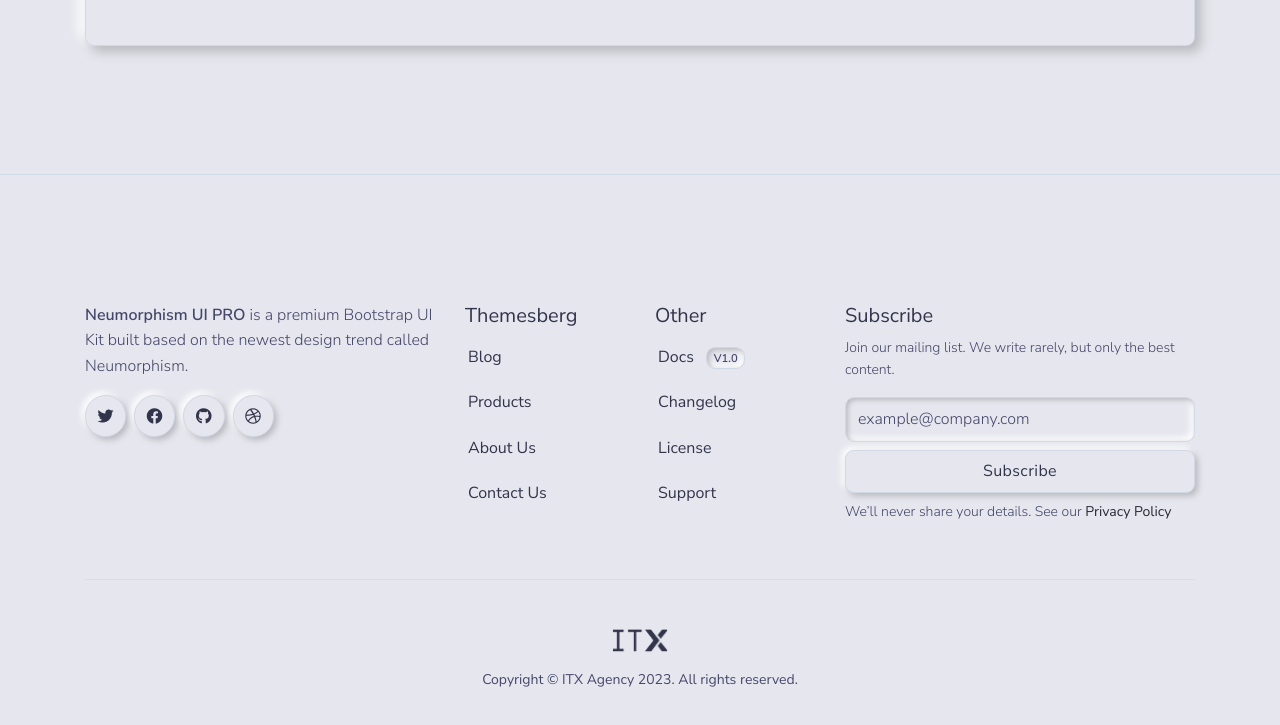
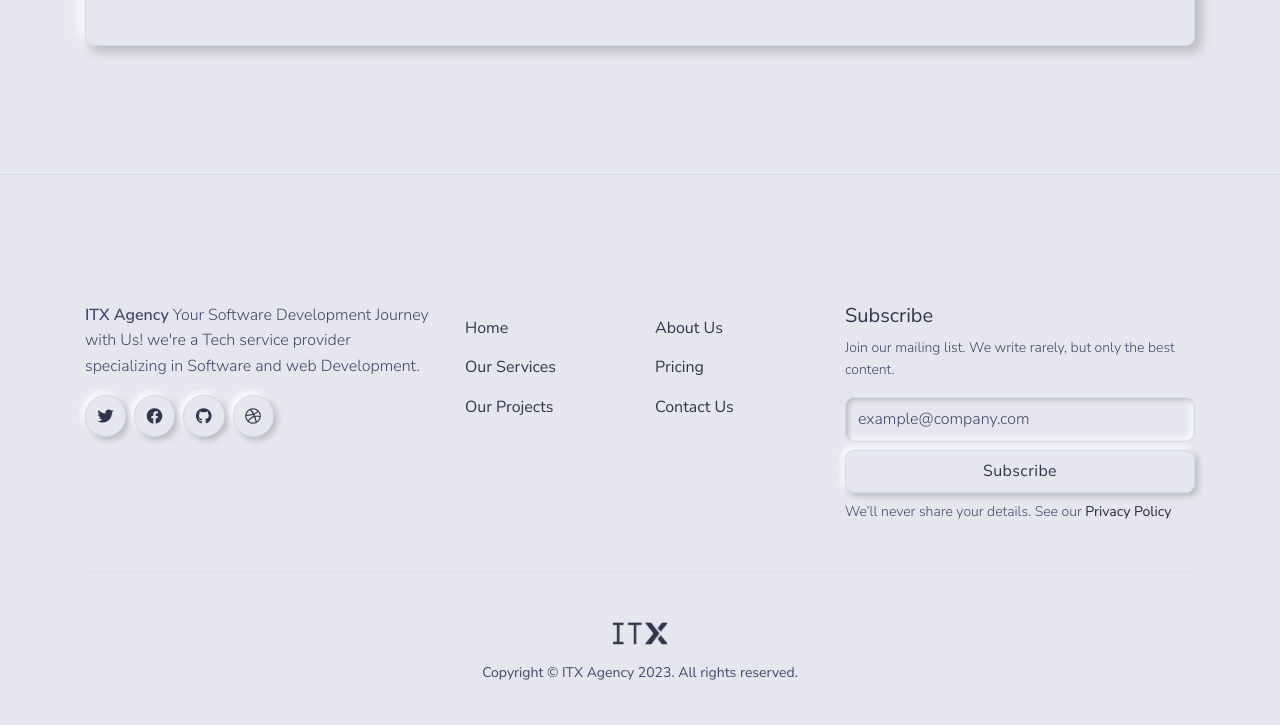
Before and after one commit to itx-agency/itx.agency, a plain HTML site: page index.html in a window 1280 px wide. Shown: the part 6320-7045 px from the top of the page. Drawn offline with Linux system fonts and the light colour scheme.

Commit message:
footer updated

```diff
--- a/index.html
+++ b/index.html
@@ -413,14 +413,25 @@
                             <!-- Content -->
                             <div class="card-body">
                                 <ul class="list-group list-group-flush price-list">
-                                    <li class="list-group-item bg-soft pl-0"><span class="text-success"><span class="fas fa-check-circle"></span>Custom design based on client's branding.</li>
-                                    <li class="list-group-item bg-soft pl-0"><span class="text-success"><span class="fas fa-check-circle"></span>Up to 5 pages.</li>
-                                    <li class="list-group-item bg-soft pl-0"><span class="text-success"><span class="fas fa-check-circle"></span></span>Mobile responsiveness.</li>
-                                    <li class="list-group-item bg-soft pl-0"><span class="text-success"><span class="fas fa-check-circle"></span></span>Contact form integration.</li>
-                                    <li class="list-group-item bg-soft pl-0"><span class="text-success"><span class="fas fa-check-circle"></span></span> E-commerce</li>
-                                    <li class="list-group-item bg-soft pl-0"><span class="text-success"><span class="fas fa-check-circle"></span></span>No templates.</li>
-                                    <li class="list-group-item bg-soft border-0 pl-0 pb-0"><span class="text-success"><span class="fas fa-check-circle"></span></span>One revision.</li>
-                                    <li class="list-group-item bg-soft pl-0"><span class="align-top font-medium"><br><b>Price: LKR 30000 to 40000+</b></span> </li>
+                                    <li class="list-group-item bg-soft pl-0"><span class="text-success"><span
+                                                class="fas fa-check-circle"></span>Custom design based on client's
+                                            branding.</li>
+                                    <li class="list-group-item bg-soft pl-0"><span class="text-success"><span
+                                                class="fas fa-check-circle"></span>Up to 5 pages.</li>
+                                    <li class="list-group-item bg-soft pl-0"><span class="text-success"><span
+                                                class="fas fa-check-circle"></span></span>Mobile responsiveness.</li>
+                                    <li class="list-group-item bg-soft pl-0"><span class="text-success"><span
+                                                class="fas fa-check-circle"></span></span>Contact form integration.</li>
+                                    <li class="list-group-item bg-soft pl-0"><span class="text-success"><span
+                                                class="fas fa-check-circle"></span></span> E-commerce</li>
+                                    <li class="list-group-item bg-soft pl-0"><span class="text-success"><span
+                                                class="fas fa-check-circle"></span></span>No templates.</li>
+                                    <li class="list-group-item bg-soft border-0 pl-0 pb-0"><span
+                                            class="text-success"><span class="fas fa-check-circle"></span></span>One
+                                        revision.</li>
+                                    <li class="list-group-item bg-soft pl-0"><span
+                                            class="align-top font-medium"><br><b>Price: LKR 30000 to 40000+</b></span>
+                                    </li>
                                 </ul>
 
                             </div>
@@ -439,14 +450,26 @@
                             <!-- Content -->
                             <div class="card-body">
                                 <ul class="list-group list-group-flush price-list">
-                                    <li class="list-group-item bg-soft pl-0"><span class="text-success"><span class="fas fa-check-circle"></span></span> All from Basic Package.</li>
-                                    <li class="list-group-item bg-soft pl-0"><span class="text-success"><span class="fas fa-check-circle"></span></span> Up to 10 pages.</li>
-                                    <li class="list-group-item bg-soft pl-0"><span class="text-success"><span class="fas fa-check-circle"></span></span> Enhanced design.</li>
-                                    <li class="list-group-item bg-soft pl-0"><span class="text-success"><span class="fas fa-check-circle"></span></span> Social media integration.</li>
-                                    <li class="list-group-item bg-soft pl-0"><span class="text-success"><span class="fas fa-check-circle"></span></span> Google Analytics setup.</li>
-                                    <li class="list-group-item bg-soft pl-0"><span class="text-success"><span class="fas fa-check-circle"></span></span> 1 month of post-launch updates.</li>
-                                    <li class="list-group-item bg-soft border-0 pl-0 pb-0"><span class="text-success"><span class="fas fa-check-circle"></span></span> One revision.</li>
-                                    <li class="list-group-item bg-soft pl-0"><span class="align-top font-medium"><br><b>Price: LKR 30000 to 40000+</b></span> </li>
+                                    <li class="list-group-item bg-soft pl-0"><span class="text-success"><span
+                                                class="fas fa-check-circle"></span></span> All from Basic Package.</li>
+                                    <li class="list-group-item bg-soft pl-0"><span class="text-success"><span
+                                                class="fas fa-check-circle"></span></span> Up to 10 pages.</li>
+                                    <li class="list-group-item bg-soft pl-0"><span class="text-success"><span
+                                                class="fas fa-check-circle"></span></span> Enhanced design.</li>
+                                    <li class="list-group-item bg-soft pl-0"><span class="text-success"><span
+                                                class="fas fa-check-circle"></span></span> Social media integration.
+                                    </li>
+                                    <li class="list-group-item bg-soft pl-0"><span class="text-success"><span
+                                                class="fas fa-check-circle"></span></span> Google Analytics setup.</li>
+                                    <li class="list-group-item bg-soft pl-0"><span class="text-success"><span
+                                                class="fas fa-check-circle"></span></span> 1 month of post-launch
+                                        updates.</li>
+                                    <li class="list-group-item bg-soft border-0 pl-0 pb-0"><span
+                                            class="text-success"><span class="fas fa-check-circle"></span></span> One
+                                        revision.</li>
+                                    <li class="list-group-item bg-soft pl-0"><span
+                                            class="align-top font-medium"><br><b>Price: LKR 30000 to 40000+</b></span>
+                                    </li>
                                 </ul>
 
                             </div>
@@ -465,24 +488,36 @@
                             <!-- Content -->
                             <div class="card-body">
                                 <ul class="list-group list-group-flush price-list">
-                                    <li class="list-group-item bg-soft pl-0"><span class="text-success"><span class="fas fa-check-circle"></span></span> All from Standard Package.</li>
-                                    <li class="list-group-item bg-soft pl-0"><span class="text-success"><span class="fas fa-check-circle"></span></span> Up to 20 pages.</li>
-                                    <li class="list-group-item bg-soft pl-0"><span class="text-success"><span class="fas fa-check-circle"></span></span> E-commerce integration.</li>
-                                    <li class="list-group-item bg-soft pl-0"><span class="text-success"><span class="fas fa-check-circle"></span></span> Advanced SEO setup.</li>
-                                    <li class="list-group-item bg-soft pl-0"><span class="text-success"><span class="fas fa-check-circle"></span></span> Blog or news section.</li>
-                                    <li class="list-group-item bg-soft pl-0"><span class="text-success"><span class="fas fa-check-circle"></span></span> Content management training.</li>
-                                    <li class="list-group-item bg-soft border-0 pl-0 pb-0"><span class="text-success"><span class="fas fa-check-circle"></span></span> One revision.</li>
-                                    <li class="list-group-item bg-soft pl-0"><span class="align-top font-medium"><br><b>Price: LKR 30000 to 40000+</b></span> </li>
+                                    <li class="list-group-item bg-soft pl-0"><span class="text-success"><span
+                                                class="fas fa-check-circle"></span></span> All from Standard Package.
+                                    </li>
+                                    <li class="list-group-item bg-soft pl-0"><span class="text-success"><span
+                                                class="fas fa-check-circle"></span></span> Up to 20 pages.</li>
+                                    <li class="list-group-item bg-soft pl-0"><span class="text-success"><span
+                                                class="fas fa-check-circle"></span></span> E-commerce integration.</li>
+                                    <li class="list-group-item bg-soft pl-0"><span class="text-success"><span
+                                                class="fas fa-check-circle"></span></span> Advanced SEO setup.</li>
+                                    <li class="list-group-item bg-soft pl-0"><span class="text-success"><span
+                                                class="fas fa-check-circle"></span></span> Blog or news section.</li>
+                                    <li class="list-group-item bg-soft pl-0"><span class="text-success"><span
+                                                class="fas fa-check-circle"></span></span> Content management training.
+                                    </li>
+                                    <li class="list-group-item bg-soft border-0 pl-0 pb-0"><span
+                                            class="text-success"><span class="fas fa-check-circle"></span></span> One
+                                        revision.</li>
+                                    <li class="list-group-item bg-soft pl-0"><span
+                                            class="align-top font-medium"><br><b>Price: LKR 30000 to 40000+</b></span>
+                                    </li>
                                 </ul>
 
                             </div>
                             <!-- End Content -->
                         </div>
                     </div>
-                    </div>
                 </div>
+            </div>
 
-            </div>
+        </div>
         </div>
 
 
@@ -545,10 +580,9 @@
     <footer class="d-flex pb-5 pt-6 pt-md-7 border-top border-light bg-primary">
         <div class="container">
             <div class="row">
-                <div class="col-lg-4">
-                    <p><strong>Neumorphism UI PRO</strong> is a premium Bootstrap UI Kit built based on the newest
-                        design
-                        trend called Neumorphism.</p>
+                <div class="col-lg-4 ">
+                    <p> <strong>ITX Agency</strong> Your Software Development Journey with Us! we're a Tech service
+                        provider specializing in Software and web Development.</p>
                     <ul class="d-flex list-unstyled mb-5 mb-lg-0">
                         <li class="mr-2">
                             <a href="https://twitter.com/themesberg" target="_blank"
@@ -580,37 +614,22 @@
                         </li>
                     </ul>
                 </div>
-                <div class="col-6 col-lg-2 mb-5 mb-lg-0">
-                    <h5>Themesberg</h5>
+                <div class="col-6 col-lg-2 mb-5 mb-lg-0 justify-content-center">
+
                     <ul class="footer-links list-unstyled mt-2">
-                        <li class="mb-1"><a class="p-2" target="_blank" href="https://themesberg.com/blog">Blog</a></li>
-                        <li class="mb-1"><a class="p-2" target="_blank"
-                                href="https://themesberg.com/products">Products</a>
-                        </li>
-                        <li class="mb-1"><a class="p-2" target="_blank" href="https://themesberg.com/about">About Us</a>
-                        </li>
-                        <li><a class="p-2" target="_blank" href="https://themesberg.com/contact">Contact Us</a></li>
+                        <li><a class="mb-1" href="#home">Home</a></li>
+                        <li><a class="mb-1" href="#service">Our Services</a></li>
+                        <li><a class="mb-1" href="#ourProjects">Our Projects</a></li>
+
+
                     </ul>
                 </div>
-                <div class="col-6 col-lg-2 mb-5 mb-lg-0">
-                    <h5>Other</h5>
+                <div class="col-6 col-lg-2 mb-5 mb-lg-0 justify-content-center">
+                    <h5> </h5>
                     <ul class="footer-links list-unstyled mt-2">
-                        <li class="mb-1"><a class="p-2"
-                                href="https://themesberg.com/docs/pixel-bootstrap/getting-started/overview/"
-                                target="_blank">Docs
-                                <span class="badge badge-gray text-uppercase ml-2">v1.0</span></a>
-                        </li>
-                        <li class="mb-1">
-                            <a class="p-2" href="https://themesberg.com/docs/pixel-bootstrap/getting-started/changelog"
-                                target="_blank">Changelog</a>
-                        </li>
-                        <li class="mb-1">
-                            <a class="p-2" target="_blank" href="https://themesberg.com/licensing">License</a>
-                        </li>
-                        <li>
-                            <a class="p-2" target="_blank"
-                                href="https://github.com/themesberg/pixel-bootstrap-ui-kit/issues">Support</a>
-                        </li>
+                        <li><a class="mb-1" href="#aboutUs">About Us</a></li>
+                        <li><a class="mb-1" href="#pricing">Pricing</a></li>
+                        <li><a class="mb-1" href="#contactUs">Contact Us</a></li>
                     </ul>
                 </div>
                 <div class="col-12 col-lg-4 mb-5 mb-lg-0">
```
Also changed, not shown: css/neumorphism.css.
